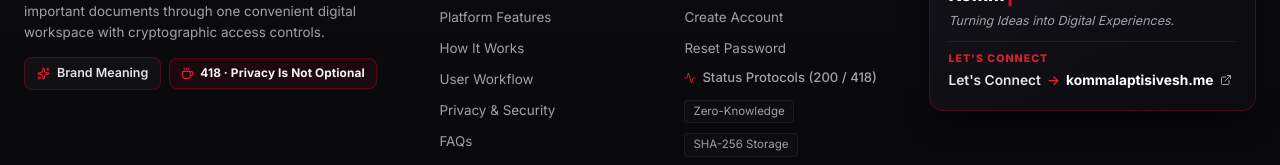
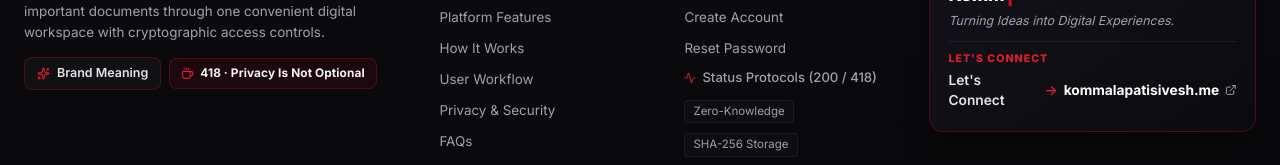
Before and after one commit to 2300030863/SECURE-VAULT, a React (Vite) app: page / in a window 1280 px wide. Shown: the part 5723-5888 px from the top of the page. Built offline with nearby package versions, Linux system fonts and the light colour scheme; no server answers.

Commit message:
Fix portfolio link URL in Footer component

```diff
--- a/src/components/Footer.jsx
+++ b/src/components/Footer.jsx
@@ -214,7 +214,7 @@ export default function Footer({ currentUser }) {
               <div className="sv-dev-card-bottom">
                 <span className="sv-dev-connect-kicker">LET'S CONNECT</span>
                 <a
-                  href="https://kommalaptisivesh.me"
+                  href="https://kommalapatisivesh.me"
                   target="_blank"
                   rel="noopener noreferrer"
                   className="sv-dev-portfolio-link"
@@ -222,7 +222,7 @@ export default function Footer({ currentUser }) {
                 >
                   <span className="sv-dev-link-lead">Let's Connect</span>
                   <span className="sv-dev-link-arrow">&rarr;</span>
-                  <span className="sv-dev-link-url">kommalaptisivesh.me</span>
+                  <span className="sv-dev-link-url">kommalapatisivesh.me</span>
                   <ExternalLink size={12} className="sv-dev-link-ext" />
                 </a>
               </div>
```
